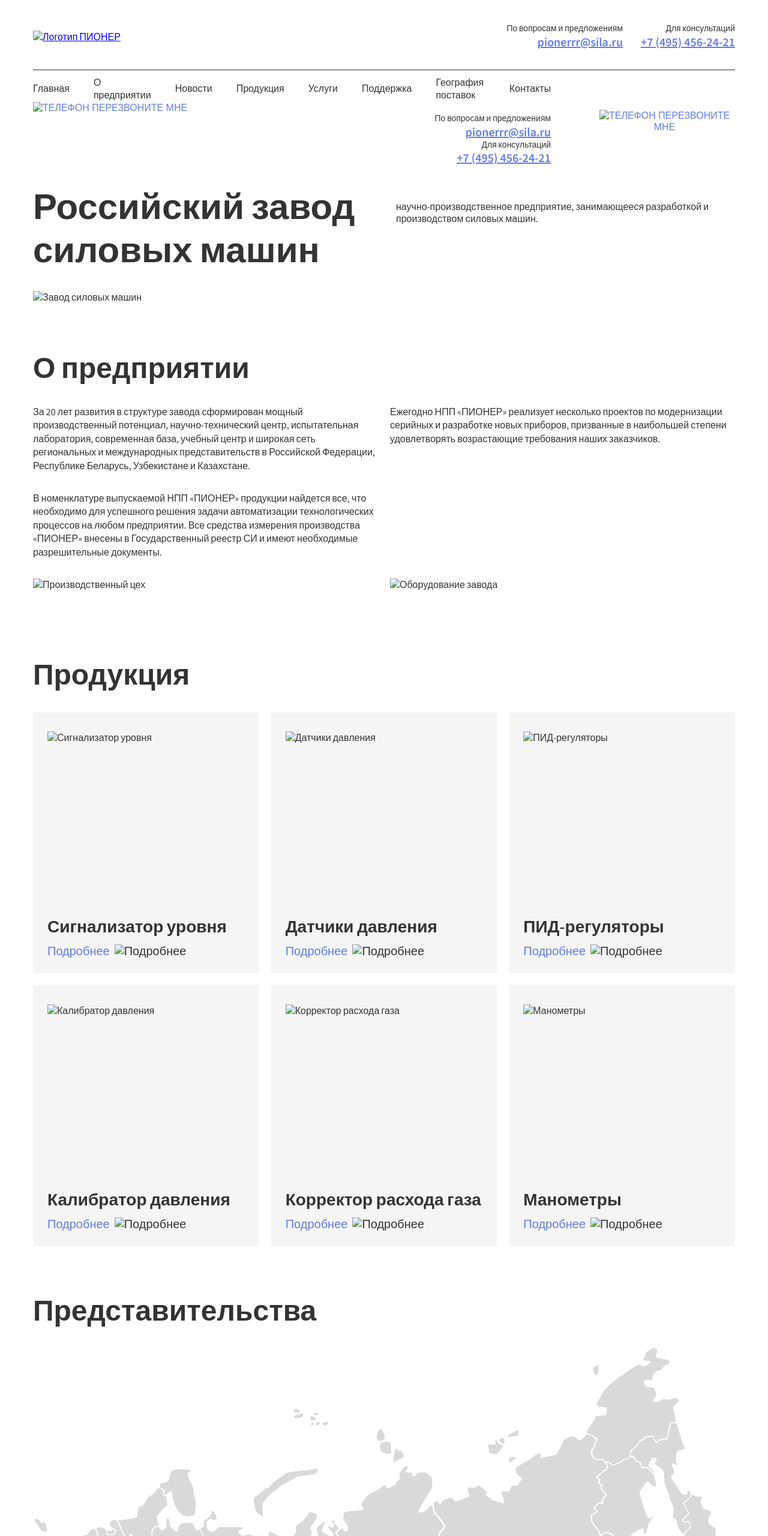
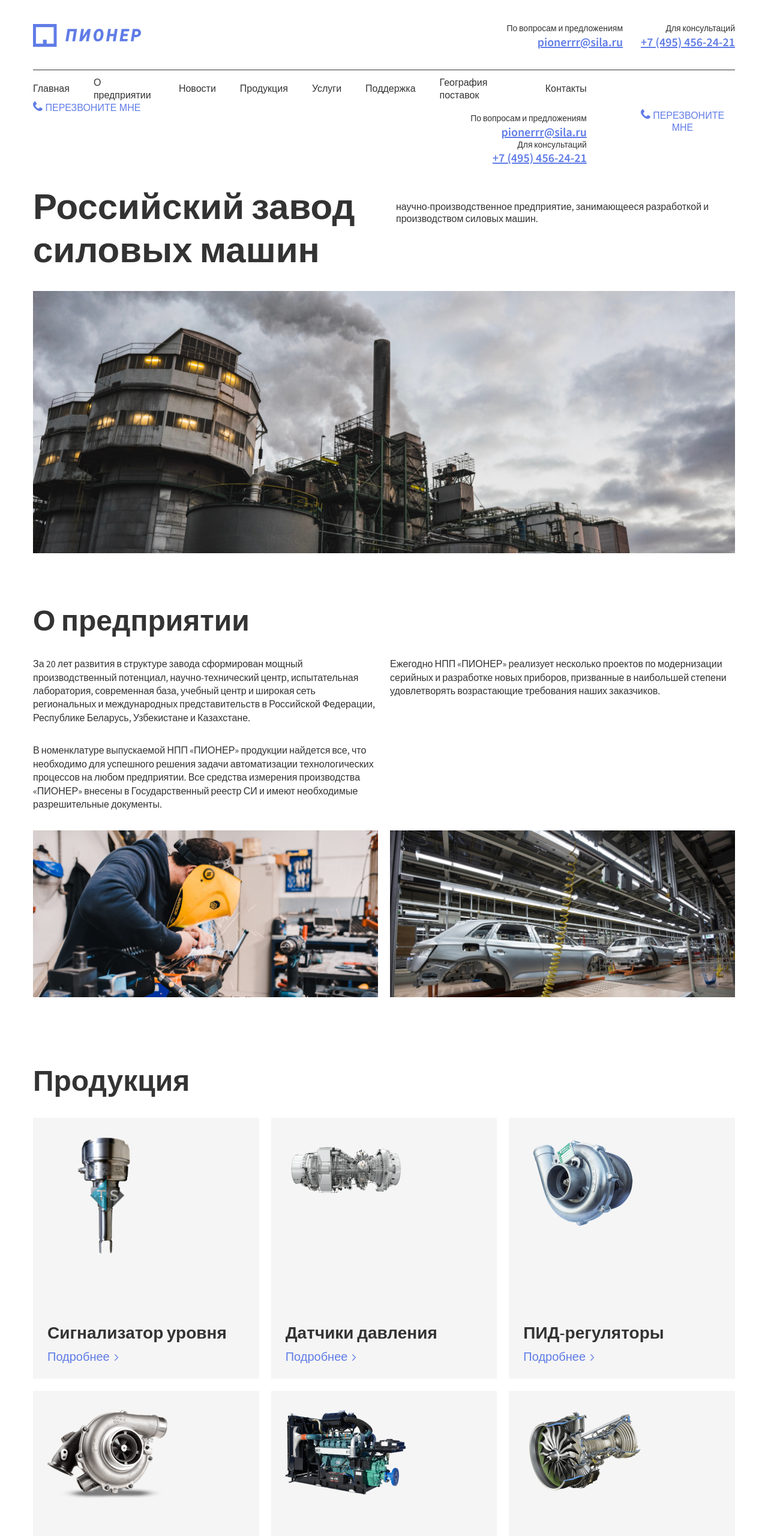
Before and after one commit to lilaudiophile/layout-Pioner, a plain HTML site: page index.html in a window 1280 px wide. Shown: the top 2560 px of the page at 60% size. Drawn offline with nearby package versions, Linux system fonts and the light colour scheme; files that its build step writes are made by us from their sources.

Commit message:
Обновление HTML

```diff
--- a/index.html
+++ b/index.html
@@ -4,7 +4,7 @@
     <meta charset="UTF-8">
     <meta name="viewport" content="width=device-width, initial-scale=1.0">
     <title>ПИОНЕР - Завод силовых машин</title>
-    <link rel="stylesheet" href="/Пионер/style.css">
+    <link rel="stylesheet" href="/style.css">
     <style>
         html {
             scroll-behavior: smooth;
@@ -19,7 +19,7 @@
         <div class="container">
             <div style="display: flex; justify-content: space-between; align-items: center; width: 100%;">
                 <a href="#">
-                    <img src="/Пионер/src/logo_header.svg" alt="Логотип ПИОНЕР" class="header__logo-image">
+                    <img src="/src/logo_header.svg" alt="Логотип ПИОНЕР" class="header__logo-image">
                 </a>
                 <div class="container_head">
                     <div class="header__qa">
@@ -58,7 +58,7 @@
 
                     <div class="mobile-menu__bottom">
                         <button class="header__btn--callme mobile-btn">
-                            <img src="/Пионер/src/phone 1.svg" alt="телефон">
+                            <img src="/src/phone 1.svg" alt="телефон">
                             <span>ПЕРЕЗВОНИТЕ МНЕ</span>
                         </button>
                         <div class="mobile-contacts">
@@ -76,7 +76,7 @@
 
 
                 <button class="header__btn--callme">
-                    <img src="/Пионер/src/phone 1.svg" alt="телефон">
+                    <img src="/src/phone 1.svg" alt="телефон">
                     <span>ПЕРЕЗВОНИТЕ МНЕ</span>
                 </button>
             </div>
@@ -91,7 +91,7 @@
                     <p class="hero__description">научно-производственное предприятие, занимающееся разработкой и производством силовых машин.</p>
                 </div>
                 <picture class="hero__image">
-                    <img src="/Пионер/src/hero-image.jpg" alt="Завод силовых машин" class="hero__image-item">
+                    <img src="/src/hero-image.jpg" alt="Завод силовых машин" class="hero__image-item">
                 </picture>
             </div>
         </section>
@@ -103,11 +103,11 @@
                     <div class="about__card">
                         <p class="about__card-text">За 20 лет развития в структуре завода сформирован мощный производственный потенциал, научно-технический центр, испытательная лаборатория, современная база, учебный центр и широкая сеть региональных и международных представительств в Российской Федерации, Республике Беларусь, Узбекистане и Казахстане.</p>
                         <p class="about__card-text">В номенклатуре выпускаемой НПП «ПИОНЕР» продукции найдется все, что необходимо для успешного решения задачи автоматизации технологических процессов на любом предприятии. Все средства измерения производства «ПИОНЕР» внесены в Государственный реестр СИ и имеют необходимые разрешительные документы.</p>
-                        <img src="/Пионер/src/aurelien-romain-DB_q6rPFnBM-unsplash 1.jpg" alt="Производственный цех" class="about__card-image">
+                        <img src="/src/aurelien-romain-DB_q6rPFnBM-unsplash 1.jpg" alt="Производственный цех" class="about__card-image">
                     </div>
                     <div class="about__card">
                         <p class="about__card-text">Ежегодно НПП «ПИОНЕР» реализует несколько проектов по модернизации серийных и разработке новых приборов, призванные в наибольшей степени удовлетворять возрастающие требования наших заказчиков.</p>
-                        <img src="/Пионер/src/carlos-aranda-QMjCzOGeglA-unsplash 1.jpg" alt="Оборудование завода" class="about__card-image">
+                        <img src="/src/carlos-aranda-QMjCzOGeglA-unsplash 1.jpg" alt="Оборудование завода" class="about__card-image">
                     </div>
                 </div>
             </div>
@@ -118,62 +118,62 @@
                 <h2 class="products__title">Продукция</h2>
                 <div class="products__collection">
                     <div class="products__card">
-                        <img src="/Пионер/src/06c66ef48d3d590545623cb662541761 1.png" alt="Сигнализатор уровня" class="products__card-image">
+                        <img src="/src/06c66ef48d3d590545623cb662541761 1.png" alt="Сигнализатор уровня" class="products__card-image">
                         <div class="products__card-content">
                             <h3 class="products__card-title">Сигнализатор уровня</h3>
                             <div class="products__card-action">
                                 <a href="#" class="products__card-link">Подробнее</a>
-                                <img src="/Пионер/src/Group.png" alt="Подробнее" class="next">
+                                <img src="/src/Group.png" alt="Подробнее" class="next">
                             </div>
                         </div>
                     </div>
                     <div class="products__card">
-                        <img src="/Пионер/src/title-aero.png" alt="Датчики давления" class="products__card-image">
+                        <img src="/src/title-aero.png" alt="Датчики давления" class="products__card-image">
                         <div class="products__card-content">
                             <h3 class="products__card-title">Датчики давления</h3>
                             <div class="products__card-action">
                                 <a href="#" class="products__card-link">Подробнее</a>
-                                <img src="/Пионер/src/Group.png" alt="Подробнее" class="next">
+                                <img src="/src/Group.png" alt="Подробнее" class="next">
                             </div>
                         </div>
                     </div>
                     <div class="products__card">
-                        <img src="/Пионер/src/kamaz.png" alt="ПИД-регуляторы" class="products__card-image">
+                        <img src="/src/kamaz.png" alt="ПИД-регуляторы" class="products__card-image">
                         <div class="products__card-content">
                             <h3 class="products__card-title">ПИД-регуляторы</h3>
                             <div class="products__card-action">
                                 <a href="#" class="products__card-link">Подробнее</a>
-                                <img src="/Пионер/src/Group.png" alt="Подробнее" class="next">
+                                <img src="/src/Group.png" alt="Подробнее" class="next">
                             </div>
                         </div>
                     </div>
                     <div class="products__card">
-                        <img src="/Пионер/src/turbo.png" alt="Калибратор давления" class="products__card-image">
+                        <img src="/src/turbo.png" alt="Калибратор давления" class="products__card-image">
                         <div class="products__card-content">
                             <h3 class="products__card-title">Калибратор давления</h3>
                             <div class="products__card-action">
                                 <a href="#" class="products__card-link">Подробнее</a>
-                                <img src="/Пионер/src/Group.png" alt="Подробнее" class="next">
+                                <img src="/src/Group.png" alt="Подробнее" class="next">
                             </div>
                         </div>
                     </div>
                     <div class="products__card">
-                        <img src="/Пионер/src/main-slide-power.png" alt="Корректор расхода газа" class="products__card-image">
+                        <img src="/src/main-slide-power.png" alt="Корректор расхода газа" class="products__card-image">
                         <div class="products__card-content">
                             <h3 class="products__card-title">Корректор расхода газа</h3>
                             <div class="products__card-action">
                                 <a href="#" class="products__card-link">Подробнее</a>
-                                <img src="/Пионер/src/Group.png" alt="Подробнее" class="next">
+                                <img src="/src/Group.png" alt="Подробнее" class="next">
                             </div>
                         </div>
                     </div>
                     <div class="products__card">
-                        <img src="/Пионер/src/engine.png" alt="Манометры" class="products__card-image">
+                        <img src="/src/engine.png" alt="Манометры" class="products__card-image">
                         <div class="products__card-content">
                             <h3 class="products__card-title">Манометры</h3>
                             <div class="products__card-action">
                                 <a href="#" class="products__card-link">Подробнее</a>
-                                <img src="/Пионер/src/Group.png" alt="Подробнее" class="next">
+                                <img src="/src/Group.png" alt="Подробнее" class="next">
                             </div>
                         </div>
                     </div>
@@ -360,7 +360,7 @@
 
                         <div class="swiper-slide">
                             <article class="news__item">
-                                <img src="/Пионер/src/news1.jpg" alt="Новость 1" class="news__item-image">
+                                <img src="/src/news1.jpg" alt="Новость 1" class="news__item-image">
                                 <div class="news__item-content">
                                     <p class="news__item-description">НПП «ПИОНЕР» подтвердило свои компетенции в области консультирования и изготовления…</p>
                                     <div class="news__item-footer">
@@ -373,7 +373,7 @@
 
                         <div class="swiper-slide">
                             <article class="news__item">
-                                <img src="/Пионер/src/news2.jpg" alt="Новость 2" class="news__item-image">
+                                <img src="/src/news2.jpg" alt="Новость 2" class="news__item-image">
                                 <div class="news__item-content">
                                     <p class="news__item-description">Поздравляем коллектив регионального представительства «ПИОНЕР» с праздником!</p>
                                     <div class="news__item-footer">
@@ -386,7 +386,7 @@
 
                         <div class="swiper-slide">
                             <article class="news__item">
-                                <img src="/Пионер/src/news3.jpg" alt="Новость 3" class="news__item-image">
+                                <img src="/src/news3.jpg" alt="Новость 3" class="news__item-image">
                                 <div class="news__item-content">
                                     <p class="news__item-description">Перенос сроков проведения запланированных работ в 2020 году</p>
                                     <div class="news__item-footer">
@@ -399,7 +399,7 @@
 
                         <div class="swiper-slide">
                             <article class="news__item">
-                                <img src="/Пионер/src/news1.jpg" alt="Новость 4" class="news__item-image">
+                                <img src="/src/news1.jpg" alt="Новость 4" class="news__item-image">
                                 <div class="news__item-content">
                                     <p class="news__item-description">НПП «ПИОНЕР» подтвердило свои компетенции в области консультирования и изготовления…</p>
                                     <div class="news__item-footer">
@@ -412,7 +412,7 @@
 
                         <div class="swiper-slide">
                             <article class="news__item">
-                                <img src="/Пионер/src/news3.jpg" alt="Новость 5" class="news__item-image">
+                                <img src="/src/news3.jpg" alt="Новость 5" class="news__item-image">
                                 <div class="news__item-content">
                                     <p class="news__item-description">Перенос сроков проведения запланированных работ в 2020 году</p>
                                     <div class="news__item-footer">
@@ -438,7 +438,7 @@
         <div class="container">
             <div class="footer__container">
                 <div class="footer__logo">
-                    <img src="/Пионер/src/logo.svg" alt="Логотип ПИОНЕР" class="footer__logo-image">
+                    <img src="/src/logo.svg" alt="Логотип ПИОНЕР" class="footer__logo-image">
                 </div>
                 <div class="footer__nav-columns">
                     <ul class="footer__nav">
```
